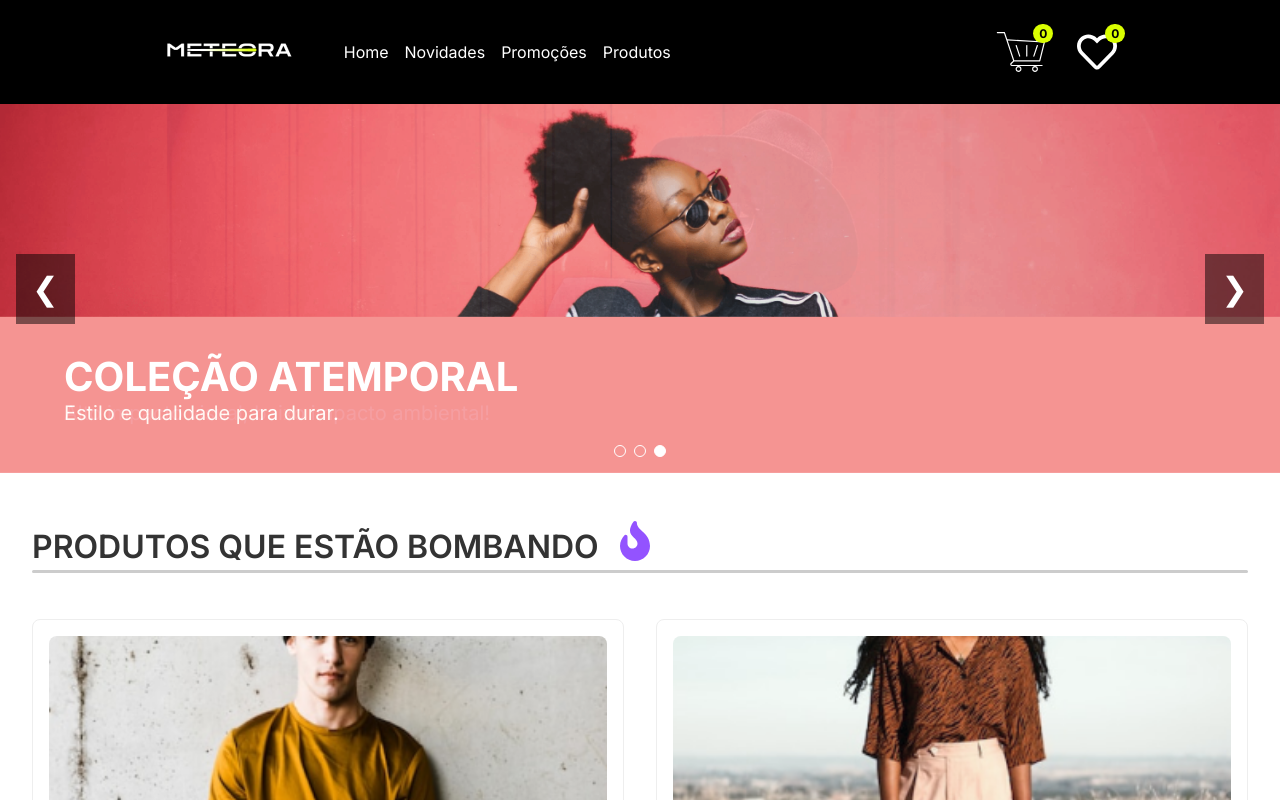
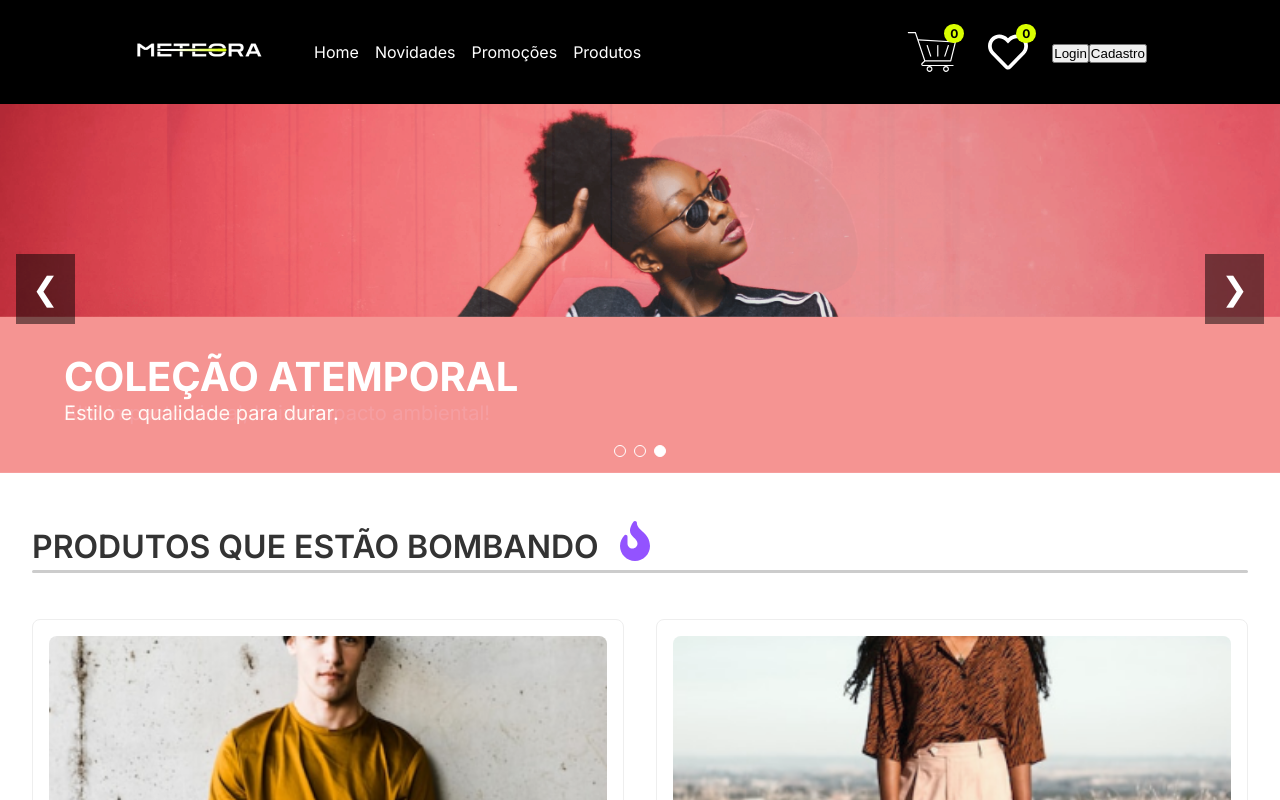
Before and after one commit to danielcoosta1/Meteora, a React (Vite) app: page / in a window 1280 px wide. Shown: the top 800 px of the page. Built offline with nearby package versions, Linux system fonts and the light colour scheme; no server answers.

Commit message:
Agora com o novo contexto de usuario, adicionei na barra de navegação dois botões para login e cadastro, que será alterado de acordo com as funcionalidades irei acrescentar na aplicação

```diff
--- a/src/components/BarraDeNavegacao/index.jsx
+++ b/src/components/BarraDeNavegacao/index.jsx
@@ -10,6 +10,7 @@ import {
   NavEstilizada,
   IconeCarrinho,
   IconeFavoritos,
+  ContainerAuth,
 } from "./styles";
 
 import { useCarrinho } from "../../hooks/useCarrinho";
@@ -101,6 +102,14 @@ const BarraDeNavegacao = () => {
             )}
           </NavLink>
         </ContainerIcones>
+        <ContainerAuth>
+          <NavLink to="/login">
+            <button>Login</button>
+          </NavLink>
+          <NavLink to="/cadastro">
+            <button>Cadastro</button>
+          </NavLink>
+        </ContainerAuth>
       </ConteinerDireitoEstilizado>
     </NavEstilizada>
   );
--- a/src/components/BarraDeNavegacao/styles.js
+++ b/src/components/BarraDeNavegacao/styles.js
@@ -59,6 +59,8 @@ const ContainerIcones = styled.div`
   align-items: center;
   gap: 2rem;
 `;
+
+
 
 const IconeCarrinho = styled.div`
   position: relative;
@@ -134,6 +136,11 @@ const ListaEstilizada = styled.ul`
 
 const ImgEstilizada = styled.img``;
 
+
+const ContainerAuth = styled.div``;
+
+
+
 export {
   ImgEstilizada,
   InputEstilizado,
@@ -146,4 +153,5 @@ export {
   IconeFavoritos,
   CampoFormSearch,
   Button,
+  ContainerAuth
 };
```
